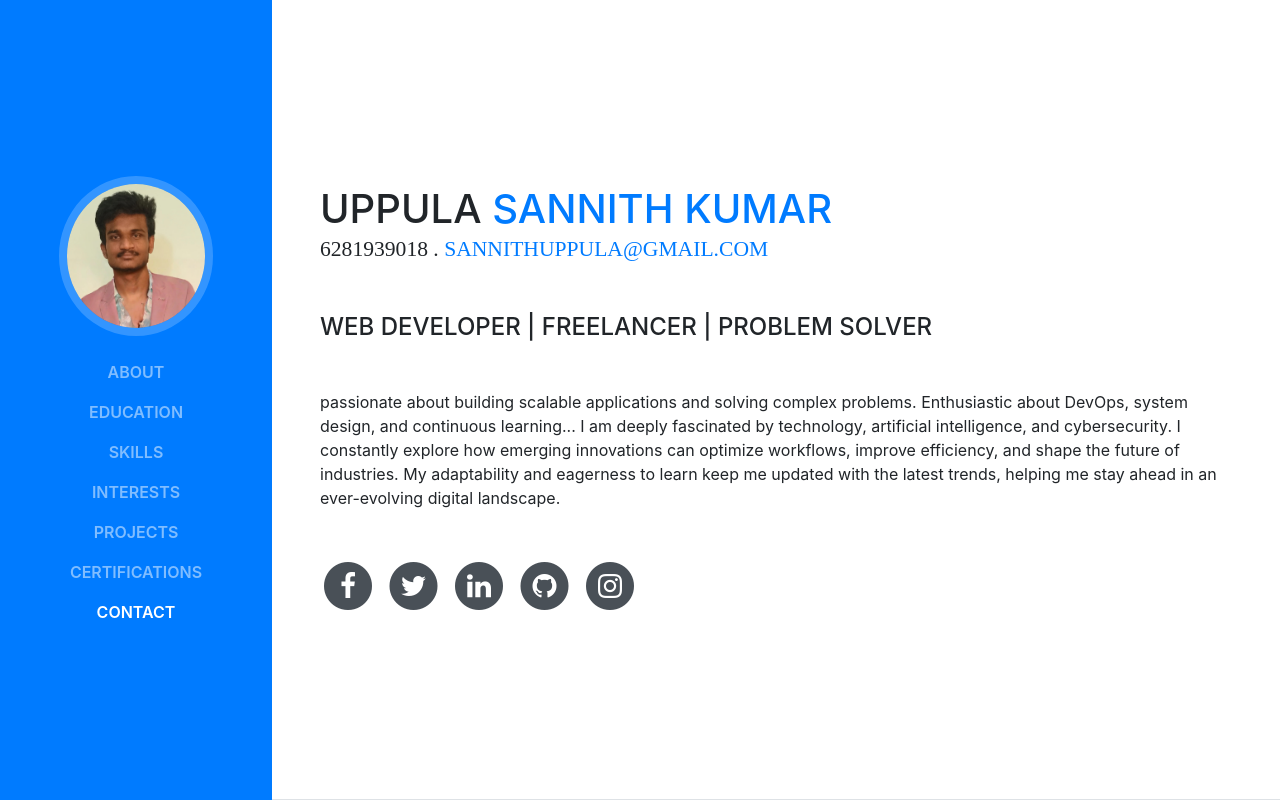
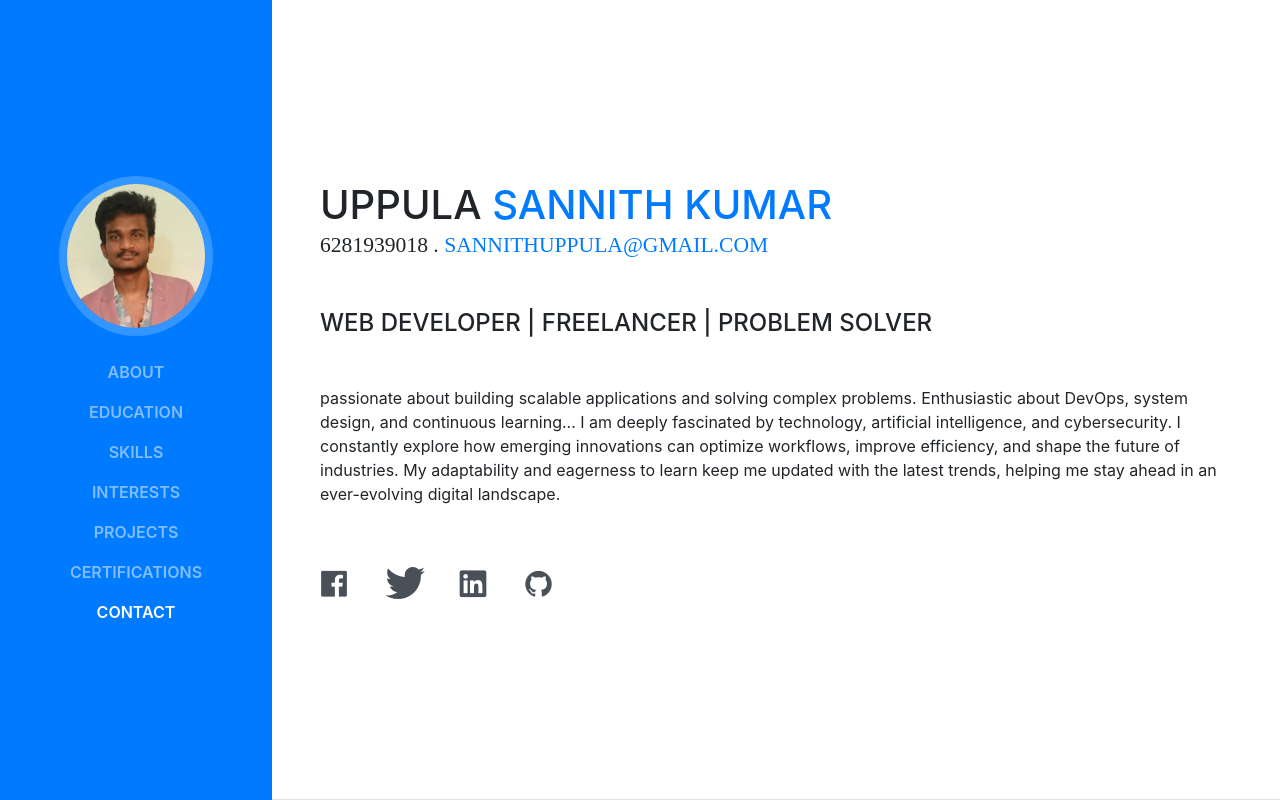
Before and after one commit to Sannith18/Portfolio, a website with bundled scripts: page index.html in a window 1280 px wide. Shown: the top 800 px of the page. Built offline with nearby package versions, Linux system fonts and the light colour scheme; files whose address does not match are found by name; a web font is replaced by a local one.

Commit message:
index.html

```diff
--- a/index.html
+++ b/index.html
@@ -84,40 +84,28 @@
             <li class="list-inline-item">
               <a href="https://www.facebook.com/sannith.uppula/">
                 <span class="fa-stack fa-lg">
-                  <i class="fa fa-circle fa-stack-2x"></i>
-                  <i class="fa fa-facebook fa-stack-1x fa-inverse"></i>
+                  <i class="devicon-facebook-plain"></i>
                 </span>
               </a>
             </li>
             <li class="list-inline-item">
               <a href="https://x.com/SannithUppula18">
-                <span class="fa-stack fa-lg">
-                  <i class="fa fa-circle fa-stack-2x"></i>
-                  <i class="fa fa-twitter fa-stack-1x fa-inverse"></i>
+                <span class="fa-stack fa-2x" >
+                  <i class="devicon-twitter-original"></i>
                 </span>
               </a>
             </li>
-            <li class="list-inline-item">
+            <li class="list-inline-item" >
               <a href="https://www.linkedin.com/in/sannith-uppula-31393a240/">
-                <span class="fa-stack fa-lg">
-                  <i class="fa fa-circle fa-stack-2x"></i>
-                  <i class="fa fa-linkedin fa-stack-1x fa-inverse"></i>
+                <span class="fa-stack fa-lg" >
+                  <i class="devicon-linkedin-plain" ></i>
                 </span>
               </a>
             </li>
             <li class="list-inline-item">
               <a href="https://github.com/Sannith18">
                 <span class="fa-stack fa-lg">
-                  <i class="fa fa-circle fa-stack-2x"></i>
-                  <i class="fa fa-github fa-stack-1x fa-inverse"></i>
-                </span>
-              </a>
-            </li>
-            <li class="list-inline-item">
-              <a href="https://www.instagram.com/sannith_uppula_18/">
-                <span class="fa-stack fa-lg">
-                  <i class="fa fa-circle fa-stack-2x"></i>
-                  <i class="fa fa-instagram fa-stack-1x fa-inverse"></i>
+                  <i class="devicon-github-original"></i>
                 </span>
               </a>
             </li>
@@ -162,7 +150,7 @@
             <div class="resume-content mr-auto">
               <h3 class="mb-0">Bhagavathi E/M High School</h3>
               <div class="subheading mb-2">S.S.C Board</div>
-              <p>Percentage : 100%</p>
+              <p>Grade: 10</p>
             </div>
             <div class="resume-date text-md-right">
               <span class="text-primary">July 2012 - March 2020</span>
@@ -193,6 +181,9 @@
             </li>
             <li class="list-inline-item">
               <i class="devicon-javascript-plain"></i>
+            </li>
+            <li class="list-inline-item">
+              <i class="devicon-c-plain"></i>
             </li>
             <li class="list-inline-item">
               <i class="devicon-java-plain-wordmark"></i>
```
